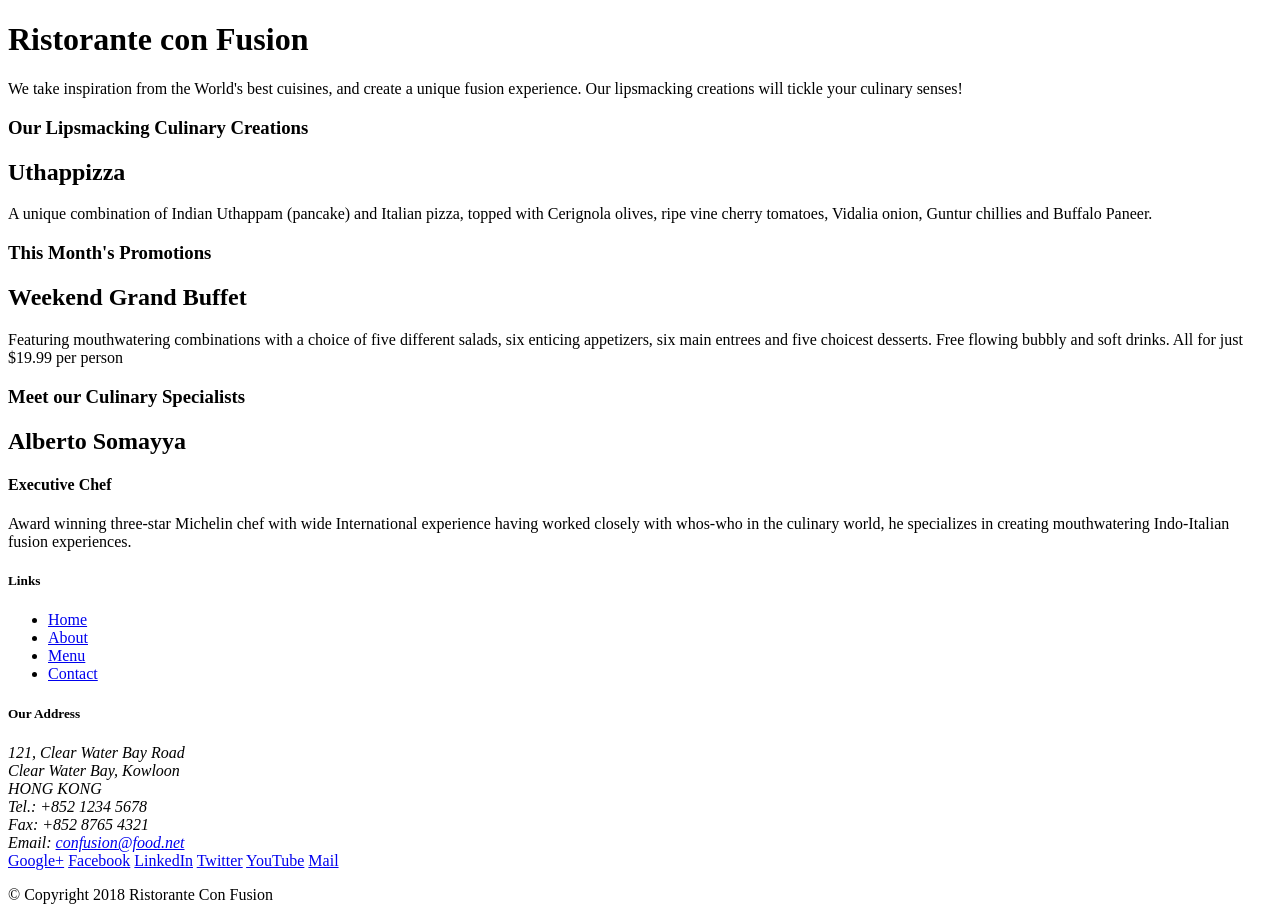
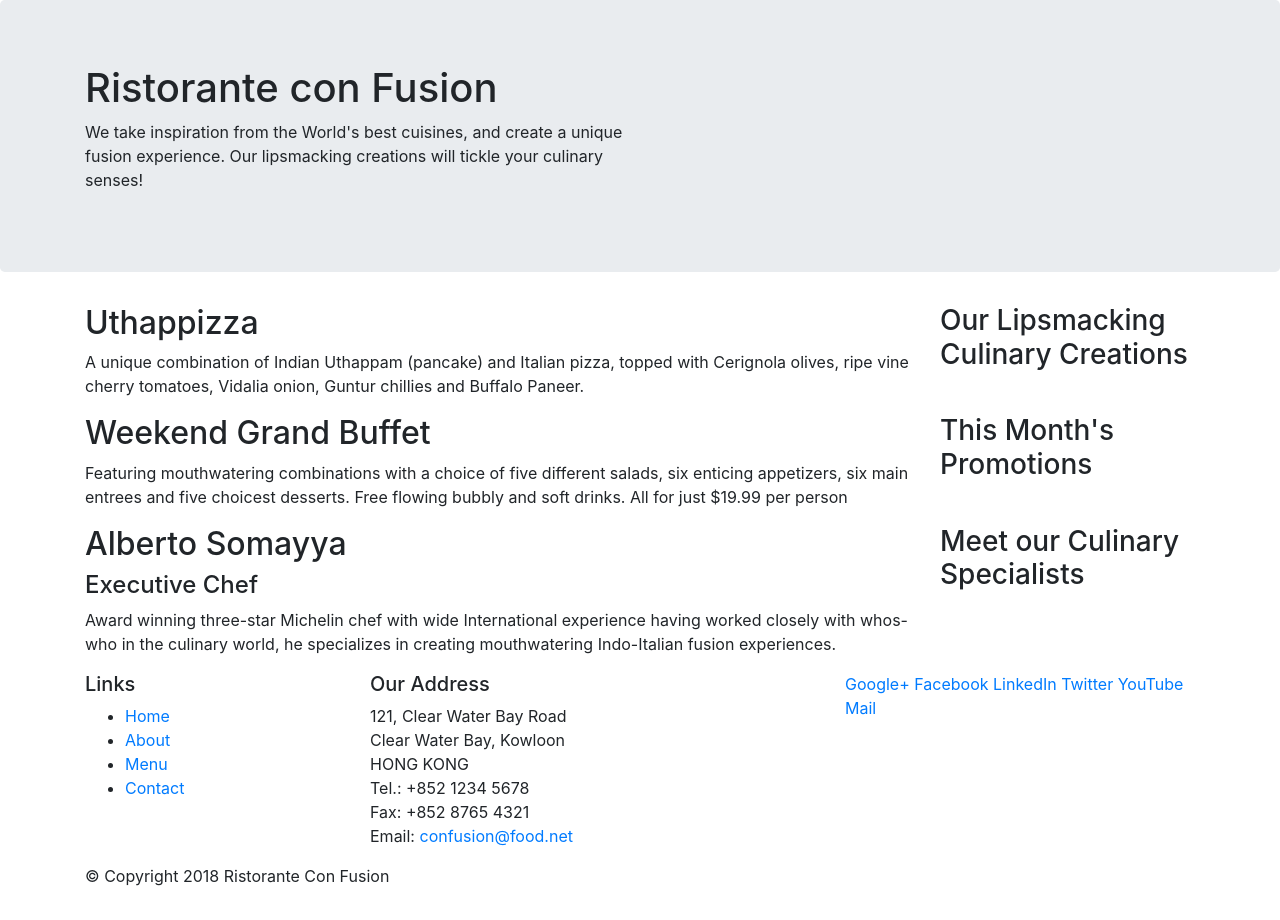
Before and after one commit to fishmen26/git_bootstrap, a website: page index.html in a window 1280 px wide. Drawn offline with nearby package versions, Linux system fonts and the light colour scheme.

Commit message:
third commit

```diff
--- a/index.html
+++ b/index.html
@@ -2,15 +2,22 @@
 <html lang="en">
 
 <head>
+    <!-- Required meta tags always come first -->
+    <meta charset="utf-8">
+    <meta name="viewport" content="width=device-width, initial-scale=1, shrink-to-fit=no">
+    <meta http-equiv="x-ua-compatible" content="ie=edge">
+
+    <!-- Bootstrap CSS -->
+    <link rel="stylesheet" href="node_modules/bootstrap/dist/css/bootstrap.min.css">
     <title>Ristorante Con Fusion</title>
 </head>
 
 <body>
 
-    <header>
-        <div>
-            <div>
-                <div>
+    <header class="jumbotron">
+        <div class="container">
+            <div class="row">
+                <div class="col-12 col-sm-6">
                     <h1>Ristorante con Fusion</h1>
                     <p>We take inspiration from the World's best cuisines, and create a unique fusion experience. Our lipsmacking creations will tickle your culinary senses!</p>
                 </div>
@@ -20,33 +27,33 @@
         </div>
     </header>
 
-    <div>
-        <div>
-            <div>
+    <div class="container">
+        <div class="row">
+            <div class="col-12 col-sm-4 order-sm-last col-md-3">
                 <h3>Our Lipsmacking Culinary Creations</h3>
             </div>
-            <div>
+            <div class="col col-sm order-sm-first col-md">
                 <h2>Uthappizza</h2>
                 <p>A unique combination of Indian Uthappam (pancake) and Italian pizza, topped with Cerignola olives, ripe vine cherry tomatoes, Vidalia onion, Guntur chillies and Buffalo Paneer.</p>
             </div>
         </div>
 
 
-        <div>
-            <div>
+        <div class="row">
+            <div class="col-12 col-sm-4 order-sm-last col-md-3">
                 <h3>This Month's Promotions</h3>
             </div>
-            <div>
+            <div class="col col-sm order-sm-first col-md">
                 <h2>Weekend Grand Buffet</h2>
                 <p>Featuring mouthwatering combinations with a choice of five different salads, six enticing appetizers, six main entrees and five choicest desserts. Free flowing bubbly and soft drinks. All for just $19.99 per person </p>
             </div>
         </div>
 
-        <div>
-            <div>
+        <div class="row">
+            <div class="col-12 col-sm-4 order-sm-last col-md-3">
                 <h3>Meet our Culinary Specialists</h3>
             </div>
-            <div>
+            <div class="col col-sm order-sm-first col-md">
                 <h2>Alberto Somayya</h2>
                 <h4>Executive Chef</h4>
                 <p>Award winning three-star Michelin chef with wide International experience having worked closely with whos-who in the culinary world, he specializes in creating mouthwatering Indo-Italian fusion experiences. </p>
@@ -55,9 +62,9 @@
     </div>
 
     <footer>
-        <div>
-            <div>
-                <div>
+        <div class="container">
+            <div class="row">
+                <div class="col-4 col-sm-2">
                     <h5>Links</h5>
                     <ul>
                         <li><a href="#">Home</a></li>
@@ -66,7 +73,7 @@
                         <li><a href="#">Contact</a></li>
                     </ul>
                 </div>
-                <div>
+                <div class="col-7 offset-1 col-sm-5">
                     <h5>Our Address</h5>
                     <address>
 		              121, Clear Water Bay Road<br>
@@ -77,7 +84,7 @@
 		              Email: <a href="mailto:confusion@food.net">confusion@food.net</a>
 		           </address>
                 </div>
-                <div>
+                <div class="col-12 col-sm-4">
                     <div>
                         <a href="http://google.com/+">Google+</a>
                         <a href="http://www.facebook.com/profile.php?id=">Facebook</a>
@@ -88,14 +95,17 @@
                     </div>
                 </div>
            </div>
-           <div>
-                <div>
+           <div class="row">
+                <div class="col-auto">
                     <p>© Copyright 2018 Ristorante Con Fusion</p>
                 </div>
            </div>
         </div>
     </footer>
-
+    <!-- jQuery first, then Popper.js, then Bootstrap JS. -->
+    <script src="node_modules/jquery/dist/jquery.slim.min.js"></script>
+    <script src="node_modules/popper.js/dist/umd/popper.min.js"></script>
+    <script src="node_modules/bootstrap/dist/js/bootstrap.min.js"></script>
 </body>
 
 </html>
```
Also changed, not shown: package.json (+6 -1 lines), 1 other file.
